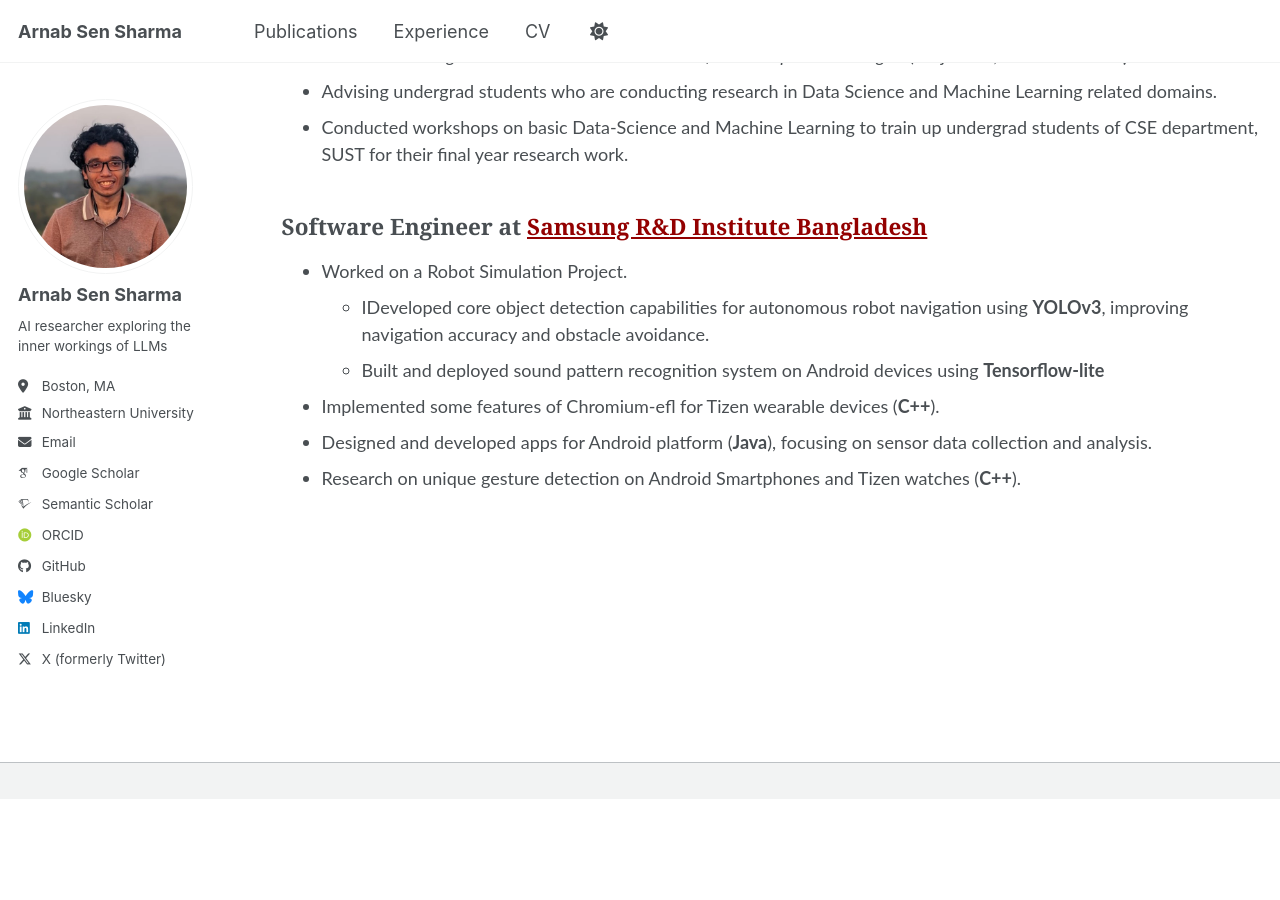
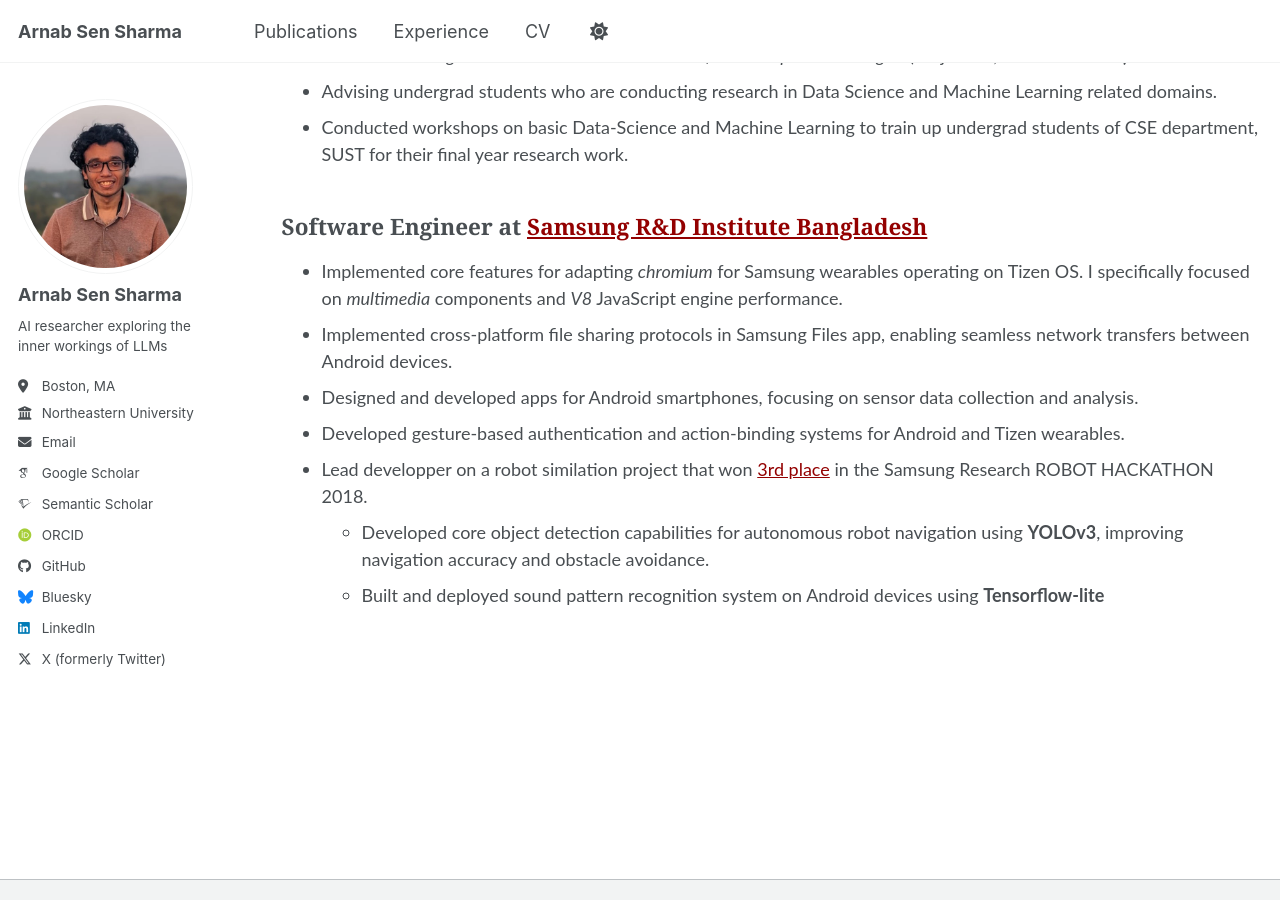
Before and after one commit to arnab-api/arnab-api.github.io, a Jekyll site: the page built from _pages/experience.md, in a window 1280 px wide and 900 px high, scrolled down 586 px. Built offline with Jekyll 4.4.1, drawn with Linux system fonts in a browser that asks for light colours; some web fonts are replaced; before the commit the page ends 1385 px from its top, so only the background shows below that.

Commit message:
updated resume

```diff
--- a/_pages/experience.md
+++ b/_pages/experience.md
@@ -23,9 +23,10 @@ Kindly checkout my [faculty profile](https://www.sust.edu/departments/cse/facult
 * Conducted workshops on basic Data‐Science and Machine Learning to train up undergrad students of CSE department, SUST for their final year research work.
 
 ## Software Engineer at [Samsung R&D Institute Bangladesh](https://research.samsung.com/srbd)
-* Worked on a Robot Simulation Project.
-    * IDeveloped core object detection capabilities for autonomous robot navigation using <b>YOLOv3</b>, improving navigation accuracy and obstacle avoidance.
+* Implemented core features for adapting *chromium* for Samsung wearables operating on Tizen OS. I specifically focused on *multimedia* components and *V8* JavaScript engine performance.
+* Implemented cross-platform file sharing protocols in Samsung Files app, enabling seamless network transfers between Android devices.
+* Designed and developed apps for Android smartphones, focusing on sensor data collection and analysis.
+* Developed gesture-based authentication and action-binding systems for Android and Tizen wearables.
+* Lead developper on a robot similation project that won [3rd place]("https://github.com/arnab-api/Online-Courses-Certificates-and-Exercise-Files-/blob/master/robot%20hackathon.jpg") in the Samsung Research ROBOT HACKATHON 2018.
+    * Developed core object detection capabilities for autonomous robot navigation using <b>YOLOv3</b>, improving navigation accuracy and obstacle avoidance.
     * Built and deployed sound pattern recognition system on Android devices using <b>Tensorflow-lite</b>
-* Implemented some features of Chromium-efl for Tizen wearable devices (<b>C++</b>).
-* Designed and developed apps for Android platform (<b>Java</b>), focusing on sensor data collection and analysis.
-* Research on unique gesture detection on Android Smartphones and Tizen watches (<b>C++</b>).
```
Also changed, not shown: 1 other file.
